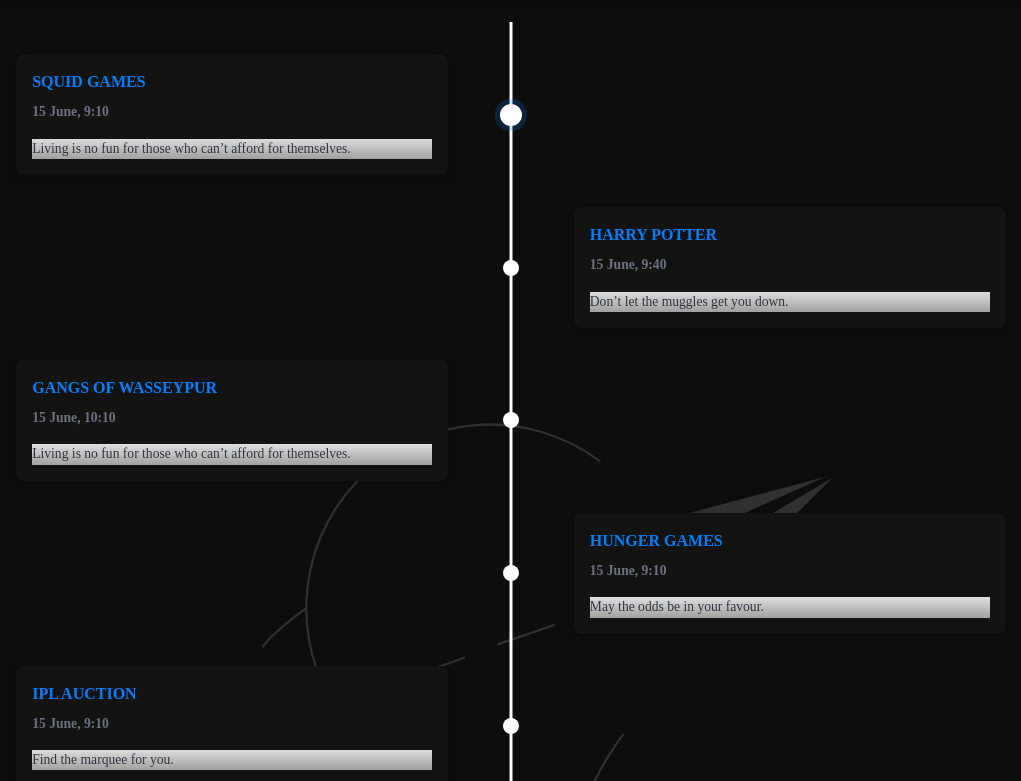
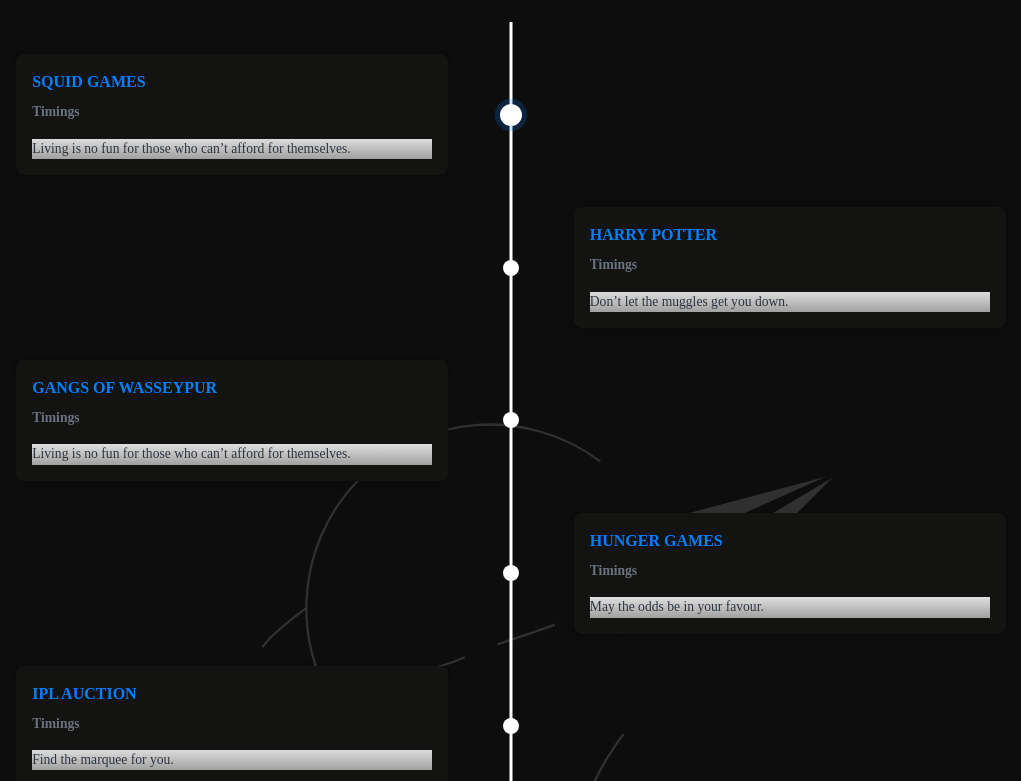
Before and after one commit to heisdinesh/E-summit-22, a React (Create React App) app: page / in a window 1280 px wide. Shown: the part 1419-2200 px from the top of the page, without its empty margins (129-1150 px from the left). Built offline with nearby package versions, Linux system fonts and the light colour scheme.

Commit message:
timings generalized

```diff
--- a/src/components/events/Events.jsx
+++ b/src/components/events/Events.jsx
@@ -14,62 +14,62 @@
   const items = [{
 
     cardTitle: "SQUID GAMES",
-    cardSubtitle:"15 June, 9:10",
+    cardSubtitle:"Timings",
     cardDetailedText: "Living is no fun for those who can’t afford for themselves.",
   },
   {
 
     cardTitle: "HARRY POTTER",
-    cardSubtitle:"15 June, 9:40",
+    cardSubtitle:"Timings",
     cardDetailedText: "Don’t let the muggles get you down.",
   },
   {
 
     cardTitle: "GANGS OF WASSEYPUR",
-    cardSubtitle:"15 June, 10:10",
+    cardSubtitle:"Timings",
     cardDetailedText: "Living is no fun for those who can’t afford for themselves.",
   },
   {
 
     cardTitle: "HUNGER GAMES",
-    cardSubtitle:"15 June, 9:10",
+    cardSubtitle:"Timings",
     cardDetailedText: "May the odds be in your favour.",
   },
   {
 
     cardTitle: "IPL AUCTION",
-    cardSubtitle:"15 June, 9:10",
+    cardSubtitle:"Timings",
     cardDetailedText: "Find the marquee for you.",
   },
   {
 
     cardTitle: "GET SET PITCH",
-    cardSubtitle:"15 June, 9:10",
+    cardSubtitle:"Timings",
     cardDetailedText:"Your words will take you from getting defeated to being completed. ",
   },
   {
 
     cardTitle: "TREASURE HUNT",
-    cardSubtitle:"15 June, 9:10",
+    cardSubtitle:"Timings",
     cardDetailedText: "There is more to the question than to the answer",
   },
   {
 
     cardTitle: "MOCK STOCK",
-    cardSubtitle:"15 June, 9:10",
+    cardSubtitle:"Timings",
     cardDetailedText: "Don't put all your eggs in one basket.",
   },
   {
     // title: "15 June, 9:10",
     cardTitle: "NFT (THE ART OF SELLING)",
-    cardSubtitle:"15 June, 9:10",
+    cardSubtitle:"Timings",
     cardDetailedText: "It's Pokemon cards for adults.",
 
   },
 {
     // title: "15 June, 9:10",
     cardTitle: "GANGS OF WASSEYPUR",
-    cardSubtitle:"15 June, 9:10",
+    cardSubtitle:"Timings",
     cardDetailedText: "Everyone is a gangster until the real gangster arrives.",
   },];
 
```
